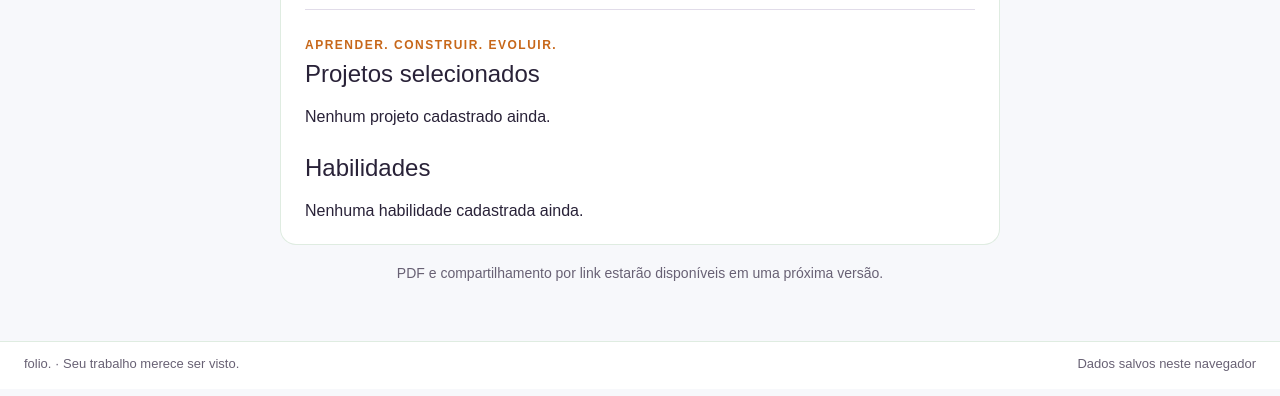
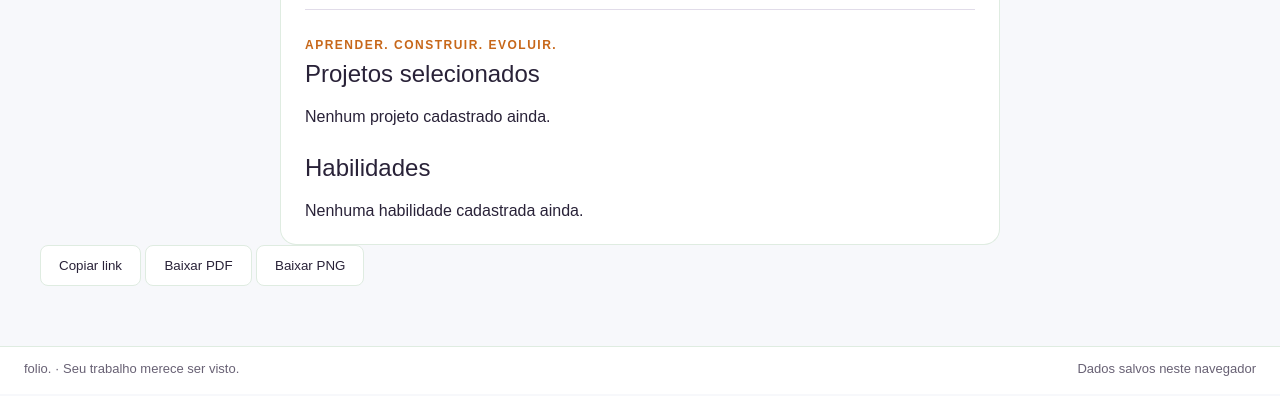
Before and after one commit to ailakaroline01/ProjetoGC, a plain HTML site: page paginas/visualizar.html in a window 1280 px wide. Shown: the part 404-800 px from the top of the page. Drawn offline with nearby package versions, Linux system fonts and the light colour scheme.

Commit message:
feat: adicao dos botoes para exportacao do portfolio

```diff
--- a/paginas/visualizar.html
+++ b/paginas/visualizar.html
@@ -7,7 +7,6 @@
 
     <title>Visualizar Portfólio</title>
 
-    <link rel="stylesheet" href="../css/visualizar.css">
     <link rel="stylesheet" href="../css/visualizar.css">
 </head>
 
@@ -182,11 +181,28 @@
         </section>
 
 
-        <!-- Mensagem inferior -->
-        <p class="footer-message">
-            PDF e compartilhamento por link estarão disponíveis
-            em uma próxima versão.
-        </p>
+        <!-- Exportação -->
+        <section class="export-section">
+
+            <div class="export-actions">
+
+                <button type="button" class="button" id="exportar-link">
+                    Copiar link
+                </button>
+
+                <button type="button" class="button" id="exportar-pdf">
+                    Baixar PDF
+                </button>
+
+                <button type="button" class="button" id="exportar-png">
+                    Baixar PNG
+                </button>
+
+            </div>
+
+            <p class="footer-message" id="mensagem-exportacao" role="status"></p>
+
+        </section>
 
     </main>
 
@@ -203,6 +219,8 @@
     </footer>
 
 
+    <!-- Biblioteca usada na exportação em PNG -->
+    <script src="https://cdn.jsdelivr.net/npm/html2canvas@1.4.1/dist/html2canvas.min.js"></script>
     <script src="../js/visualizar.js"></script>
 
 </body>
```
